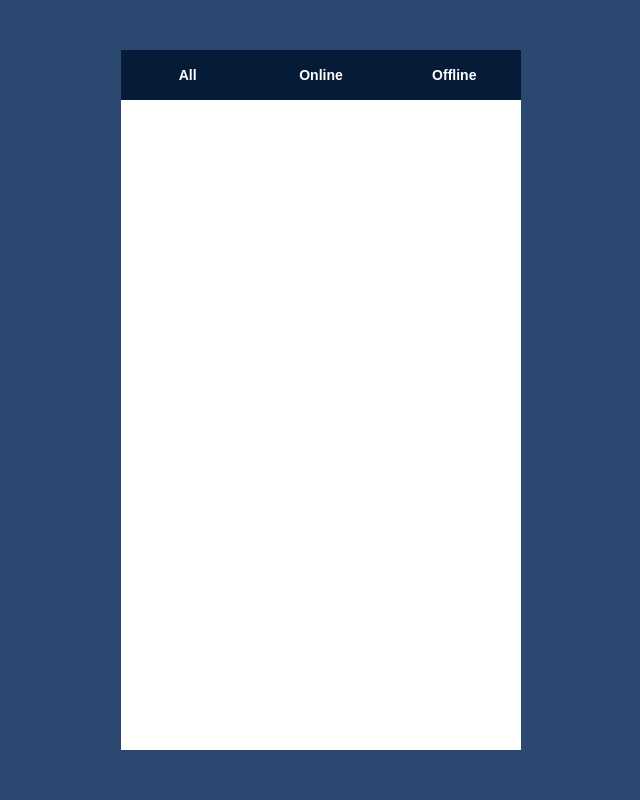
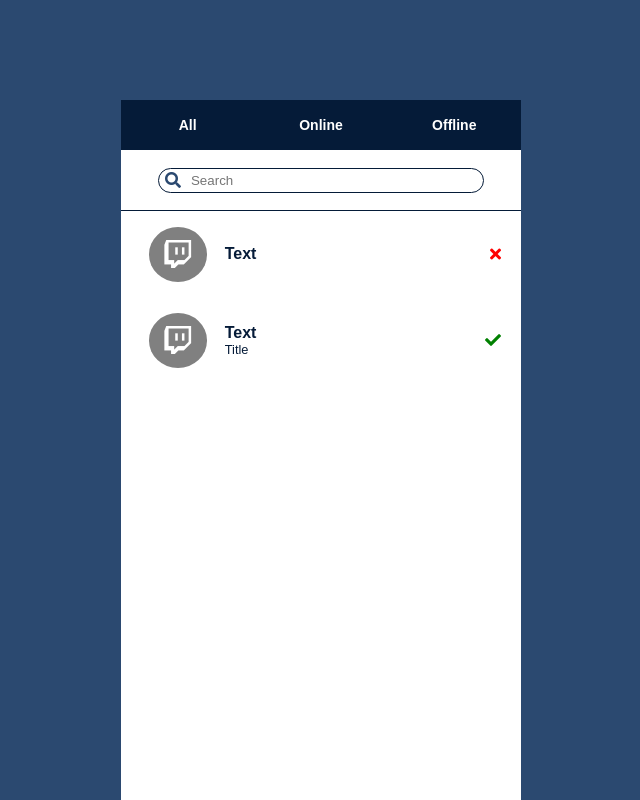
Before and after one commit to danbarber88/React-Twitch-API, a React (Create React App) app: page / in a window 1280 px wide. Shown: the whole page, without its empty margins (319-959 px from the left). Built offline with nearby package versions, Linux system fonts and the light colour scheme.

Commit message:
add Search and Stream components

```diff
--- a/public/index.html
+++ b/public/index.html
@@ -21,8 +21,9 @@
     -->
 
     <!-- Font Awesome -->
-    <script defer src="https://use.fontawesome.com/releases/v5.0.8/js/solid.js" integrity="sha384-+Ga2s7YBbhOD6nie0DzrZpJes+b2K1xkpKxTFFcx59QmVPaSA8c7pycsNaFwUK6l" crossorigin="anonymous"></script>
-<script defer src="https://use.fontawesome.com/releases/v5.0.8/js/fontawesome.js" integrity="sha384-7ox8Q2yzO/uWircfojVuCQOZl+ZZBg2D2J5nkpLqzH1HY0C1dHlTKIbpRz/LG23c" crossorigin="anonymous"></script>
+    <link rel="stylesheet" href="https://use.fontawesome.com/releases/v5.0.8/css/solid.css" integrity="sha384-v2Tw72dyUXeU3y4aM2Y0tBJQkGfplr39mxZqlTBDUZAb9BGoC40+rdFCG0m10lXk" crossorigin="anonymous">
+<link rel="stylesheet" href="https://use.fontawesome.com/releases/v5.0.8/css/brands.css" integrity="sha384-IiIL1/ODJBRTrDTFk/pW8j0DUI5/z9m1KYsTm/RjZTNV8RHLGZXkUDwgRRbbQ+Jh" crossorigin="anonymous">
+<link rel="stylesheet" href="https://use.fontawesome.com/releases/v5.0.8/css/fontawesome.css" integrity="sha384-q3jl8XQu1OpdLgGFvNRnPdj5VIlCvgsDQTQB6owSOHWlAurxul7f+JpUOVdAiJ5P" crossorigin="anonymous">
     <title>Twitch Api</title>
   </head>
   <body>
--- a/src/App.css
+++ b/src/App.css
@@ -2,6 +2,7 @@
 	background: #fff;
 	width: 400px;
 	min-height: 700px;
+	margin-top: 100px;
 }
 
 .btn-group {
--- a/src/App.js
+++ b/src/App.js
@@ -1,5 +1,7 @@
 import React, { Component } from 'react';
 import './App.css';
+import Search from './Search';
+import Stream from './Stream';
 
 class App extends Component {
   render() {
@@ -10,6 +12,17 @@ class App extends Component {
           <div className='btn'>Online</div>
           <div className='btn'>Offline</div>
         </div>
+        <Search />
+        <Stream
+          name='Text'
+          title='Title'
+          online={false}
+        />
+        <Stream
+          name='Text'
+          title='Title'
+          online={true}
+        />
       </div>
     );
   }
--- /dev/null
+++ b/src/Search.css
@@ -0,0 +1,29 @@
+.search-container {
+	height: 60px;
+	display: flex;
+	justify-content: center;
+	align-items: center;
+	border-bottom: 1px solid #051b38;
+}
+
+.search-bar {
+	height: 35%;
+	width: 80%;
+	border-radius: 20px;
+	border: 1px solid #051b38;
+	text-indent: 30px;
+	margin-left: -16px;
+}
+
+.search-bar:hover,
+.search-bar:focus {
+    outline: none;
+    box-shadow: none;
+}
+
+.fa-search {
+	display: block;
+    position: relative;
+    color: #2B4970;
+    left: 7px;
+ }
--- /dev/null
+++ b/src/Search.js
@@ -0,0 +1,15 @@
+import React, { Component } from 'react';
+import './Search.css';
+
+class Search extends Component {
+	render() {
+		return(
+			<div className='search-container'>
+				<i className='fa fa-search'></i>
+				<input className="search-bar" type="text" placeholder="Search" />
+			</div>
+		);
+	}
+}
+
+export default Search
--- /dev/null
+++ b/src/Stream.css
@@ -0,0 +1,55 @@
+.stream-container {
+	display: flex;
+	flex-direction: row;
+	height: 70px;
+	padding: 2% 5%;
+}
+
+.avatar {
+	display: flex;
+	justify-content: center;
+	align-items: center;
+	width: 17%;
+	background: grey;
+	border-radius: 50%;
+	margin: 7.5px;
+}
+
+.fa-twitch {
+	color: #fff;
+}
+
+.desc {
+	width: 60%;
+	padding-left: 10px;
+	display: flex;
+	justify-content: center;
+	flex-direction: column;
+	color: #051b38;
+}
+
+.name {
+	margin: 0;
+	font-size: 1em;
+}
+
+.title {
+	margin: 0;
+	font-size: .8em;
+	font-weight: normal;
+}
+
+.icon {
+	display: flex;
+	justify-content: flex-end;
+	align-items: center;
+	width: 20%;
+}
+
+.fa-check {
+	color: green;
+}
+
+.fa-times {
+	color: red;
+}
--- /dev/null
+++ b/src/Stream.js
@@ -0,0 +1,25 @@
+import React, { Component } from 'react';
+import './Stream.css';
+
+class Stream extends Component {
+	render() {
+		const icon = this.props.online ? <i className='fas fa-check'></i> : <i className='fas fa-times'></i>
+
+		return(
+			<div className='stream-container'>
+				<div className='avatar'>
+					<i className="fab fa-twitch fa-2x"></i>
+				</div>
+				<div className='desc'>
+					<h2 className='name'>{this.props.name}</h2>
+					<h3 className='title'>{this.props.online ? this.props.title : ''}</h3>
+				</div>
+				<div className='icon'>
+					{icon}
+				</div>
+			</div>
+		);
+	}
+}
+
+export default Stream;
--- a/src/index.css
+++ b/src/index.css
@@ -1,10 +1,10 @@
 body {
 	height: 100vh;
 	display: flex;
-  margin: 0;
-  padding: 0;
-  font-family: sans-serif;
-  background: #2b4970;
-  justify-content: center;
-  align-items: center;
+	margin: 0;
+	padding: 0;
+	font-family: sans-serif;
+	background: #2b4970;
+	justify-content: center;
+	align-items: flex-start;
 }
```
